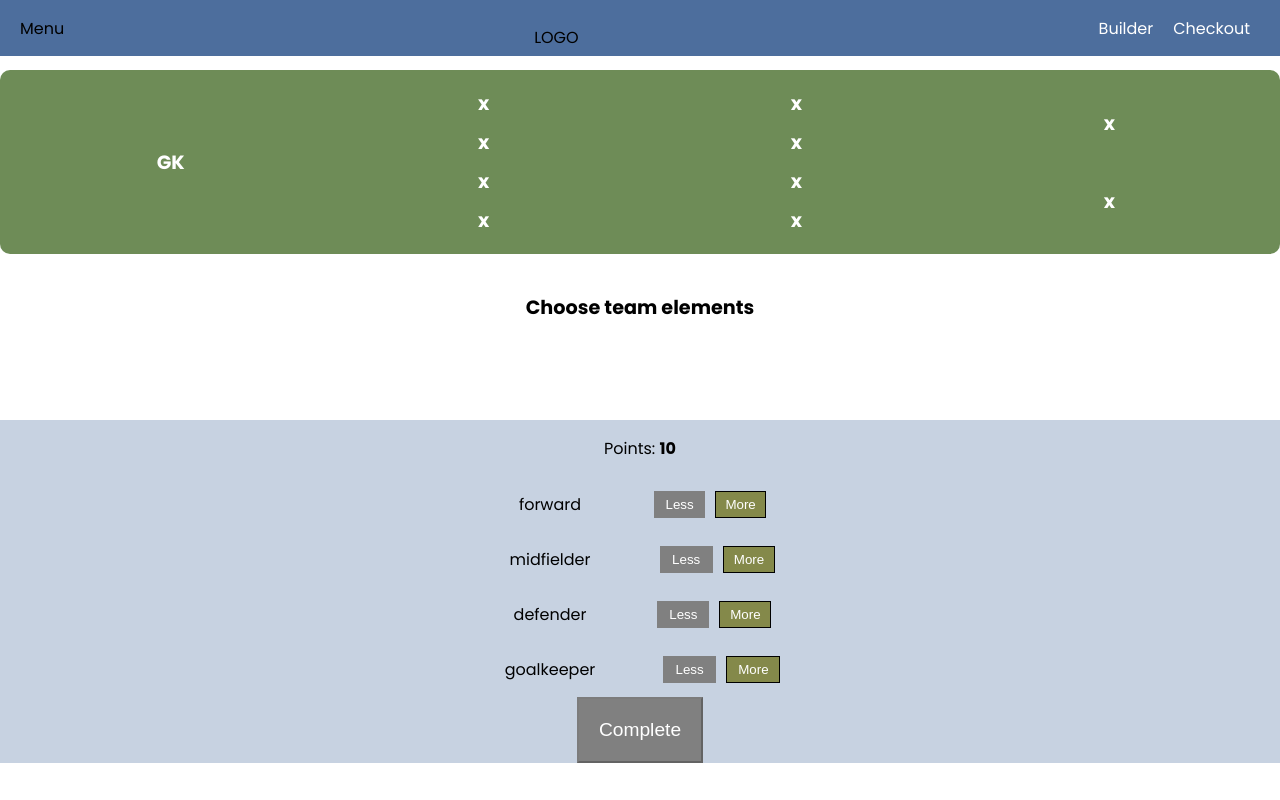
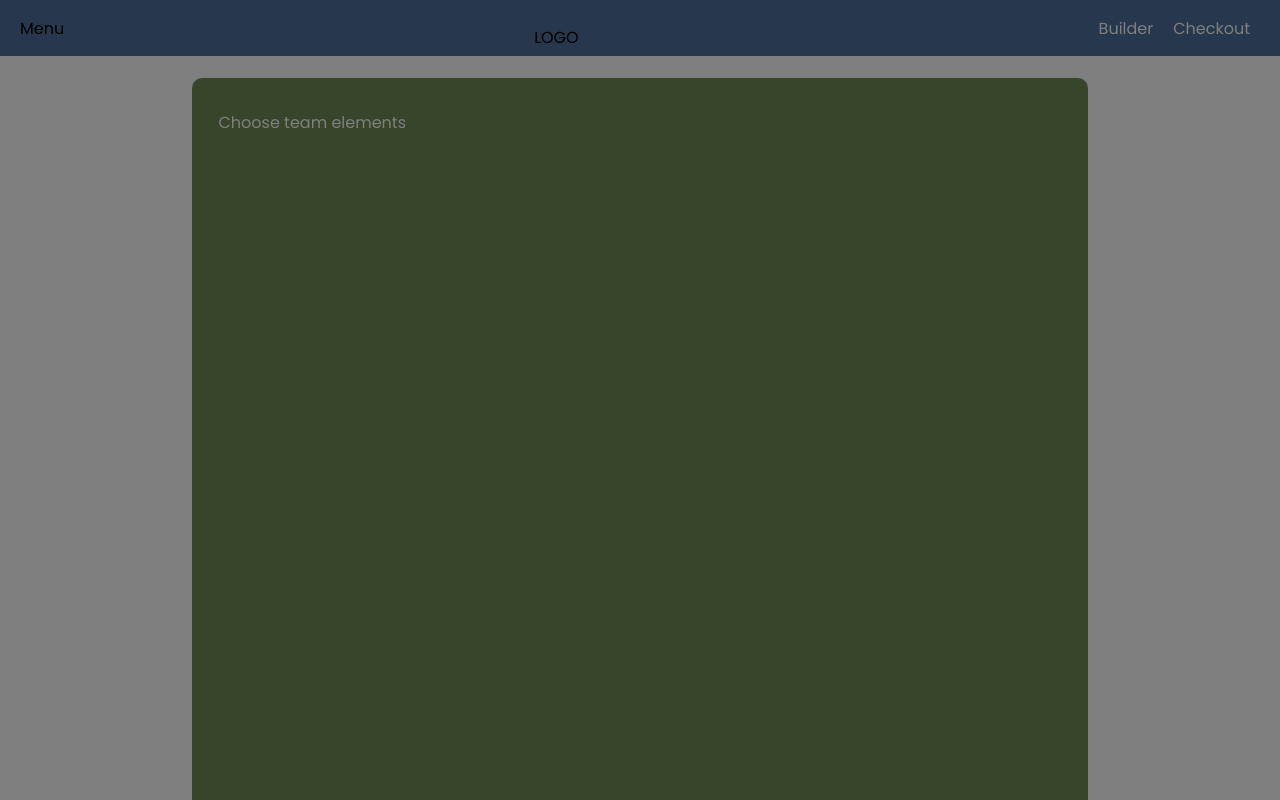
Before and after one commit to ruuuh20/team-builder, a React (Create React App) app: page / in a window 1280 px wide. Shown: the top 800 px of the page. Built offline with nearby package versions, Linux system fonts and the light colour scheme.

Commit message:
change folder structure

```diff
--- a/src/App.js
+++ b/src/App.js
@@ -1,7 +1,7 @@
 import React, { Component } from 'react';
 import logo from './logo.svg';
 import './App.css';
-import Layout from './components/Layout/Layout'
+import Layout from './containers/Layout/Layout'
 import TeamBuilder from './containers/TeamBuilder/TeamBuilder'
 
 class App extends Component {
@@ -9,7 +9,7 @@
     return (
       <div>
       <Layout>
-      <TeamBuilder />
+        <TeamBuilder />
 
       </Layout>
 
--- a/src/components/Navigation/Sidebar/Sidebar.js
+++ b/src/components/Navigation/Sidebar/Sidebar.js
@@ -7,7 +7,7 @@
 
 const Sidebar = (props) => {
 
-  let classes = ["sidebar", "close"];
+  let classes = ["sidebar", "close"]
   if (props.open) {
     classes = ["sidebar", "open"]
   }
@@ -15,7 +15,7 @@
   return (
     <Aux>
     <Backdrop show={props.open} clicked={props.closed}/>
-    <div>
+    <div className={classes.join(" ")}>
       <Logo />
       <nav>
         <NavigationItems />
--- a/src/components/Team/Summary/Summary.js
+++ b/src/components/Team/Summary/Summary.js
@@ -2,17 +2,22 @@
 import Aux from '../../../hoc/Aux';
 import Button from '../../UI/Button/Button'
 
-const Summary = (props) => {
-  const elementsSummary = Object.keys(props.elements)
+class Summary extends React.Component {
+
+  //only needs to be updated when Modal is updated(wrapped in it)
+
+  componentWillUpdate() {
+    console.log("hi")
+  }
+  render() {
+    const elementsSummary = Object.keys(this.props.elements)
     .map(elKey => {
       return (
         <li key={elKey}>
-      <span style={{textTransform: 'capitalize'}}>{elKey}: {props.elements[elKey]}</span>
+        <span style={{textTransform: 'capitalize'}}>{elKey}: {this.props.elements[elKey]}</span>
         </li>
     )
     })
-
-
     return (
       <Aux>
         <h2>Your summary</h2>
@@ -21,13 +26,17 @@
           {elementsSummary}
 
         </ul>
-      <p>Total Points: {props.points}</p>
+        <p>Total Points: {this.props.points}</p>
         <p>Continue?</p>
-    <Button clicked={props.purchaseCanc} type="danger">Cancel</Button>
-    <Button clicked={props.purchaseCont} type="success">Continue</Button>
-
+      <Button clicked={this.props.purchaseCanc} type="danger">Cancel</Button>
+      <Button clicked={this.props.purchaseCont} type="success">Continue</Button>
       </Aux>
     )
+  }
+
+
+
+
 
 }
 
--- a/src/components/Team/Team.css
+++ b/src/components/Team/Team.css
@@ -6,6 +6,27 @@
   text-align: center;
   font-weight: bold;
   font-size: 1.2rem;
+}
+
+.main-container{
+  padding: 0.5em;
+  width: 70%;
+  margin: auto;
+  text-align: center;
+}
+
+.field {
+  /* background-color: #206C3F; */
+    background-color: #6E8C57;
+  border-radius: 10px;
+  color: #fff;
+  display: grid;
+  grid-auto-flow: column;
+  grid-gap: 10px;
+  grid-template-rows: repeat(12, 1fr);
+  grid-template-columns: repeat(4, 1fr);
+  padding: 1em;
+  margin-bottom: 2em;
 }
 
 @media (min-width: 1000px) and (min-height: 700px) {
--- a/src/components/Team/Team.js
+++ b/src/components/Team/Team.js
@@ -17,10 +17,14 @@
       transformedElements = <p>Choose team elements</p>
     }
   return (
-    <div className="team">
-      <TeamElement type="field" />
+
+    <div className="main-container">
+      <div className="field">
+
       {transformedElements}
     </div>
+    </div>
+
   );
 }
 
--- a/src/components/Team/TeamElements/TeamElement.css
+++ b/src/components/Team/TeamElements/TeamElement.css
@@ -40,6 +40,13 @@
   margin: auto;
 } */
 
+.main-container{
+  padding: 0.5em;
+  width: 70%;
+  margin: auto;
+  text-align: center;
+}
+
 .field {
   /* background-color: #206C3F; */
     background-color: #6E8C57;
--- a/src/components/Team/TeamElements/TeamElement.js
+++ b/src/components/Team/TeamElements/TeamElement.js
@@ -8,7 +8,7 @@
 
       switch (this.props.type) {
         case ('forward'):
-          element = <div className='forward'></div>;
+          element =   <div className="player player-nine">x</div>
           break;
         case ('midfielder'):
           element = (
@@ -23,6 +23,7 @@
           break;
         case ('field'):
           element = (
+            <div className="main-container">
               <div className="field">
 
                 <div className="player player-goalkeeper">GK</div>
@@ -38,6 +39,7 @@
                   <div className="player player-ten">x</div>
 
               </div>
+          </div>
         )
           break;
         default:
--- a/src/components/UI/Modal/Modal.js
+++ b/src/components/UI/Modal/Modal.js
@@ -3,18 +3,31 @@
 import Aux from '../../../hoc/Aux';
 import Backdrop from '../Backdrop/Backdrop'
 
-const Modal = (props) => (
+class Modal extends React.Component {
+
+  shouldComponentUpdate(nextProps, nextState) {
+    return  nextProps.show !== this.props.show
+  }
+
+  componentWillUpdate () {
+    console.log("hello")
+  }
+  render() {
+    return (
       <Aux>
-      <Backdrop show={props.show} clicked={props.modalClosed} />
+        <Backdrop show={this.props.show} clicked={this.props.modalClosed} />
           <div className="modal"
           style={{
-            transform: props.show ? 'translateY(0)' : 'translateY(-100vh)',
-            opacity: props.show ? '1': '0'
+              transform: this.props.show ? 'translateY(0)' : 'translateY(-100vh)',
+              opacity: this.props.show ? '1': '0'
           }}>
-          {props.children}
+            {this.props.children}
           </div>
         </Aux>
     )
+  }
+
+}
 
 
 export default Modal;
--- a/src/components/Layout/Layout.js
+++ b/src/containers/Layout/Layout.js
@@ -2,8 +2,8 @@
 import './Layout.css'
 
 import Aux from '../../hoc/Aux';
-import Toolbar from '../Navigation/Toolbar/Toolbar';
-import Sidebar from '../Navigation/Sidebar/Sidebar'
+import Toolbar from '../../components/Navigation/Toolbar/Toolbar';
+import Sidebar from '../../components/Navigation/Sidebar/Sidebar'
 
 class Layout extends Component  {
   state= {
@@ -25,7 +25,7 @@
     <Aux>
 
     <Toolbar toggleClicked={this.SidebarToggleHandler}/>
-
+    <Sidebar open={this.state.showSidebar} closed={this.closeSidebar}/>
     <main className="content">
       {this.props.children}
     </main>
```
Also changed, not shown: src/containers/Layout/Layout.css (renamed from src/components/Layout/Layout.css). Lines whose indentation alone changed are shown as unchanged.
